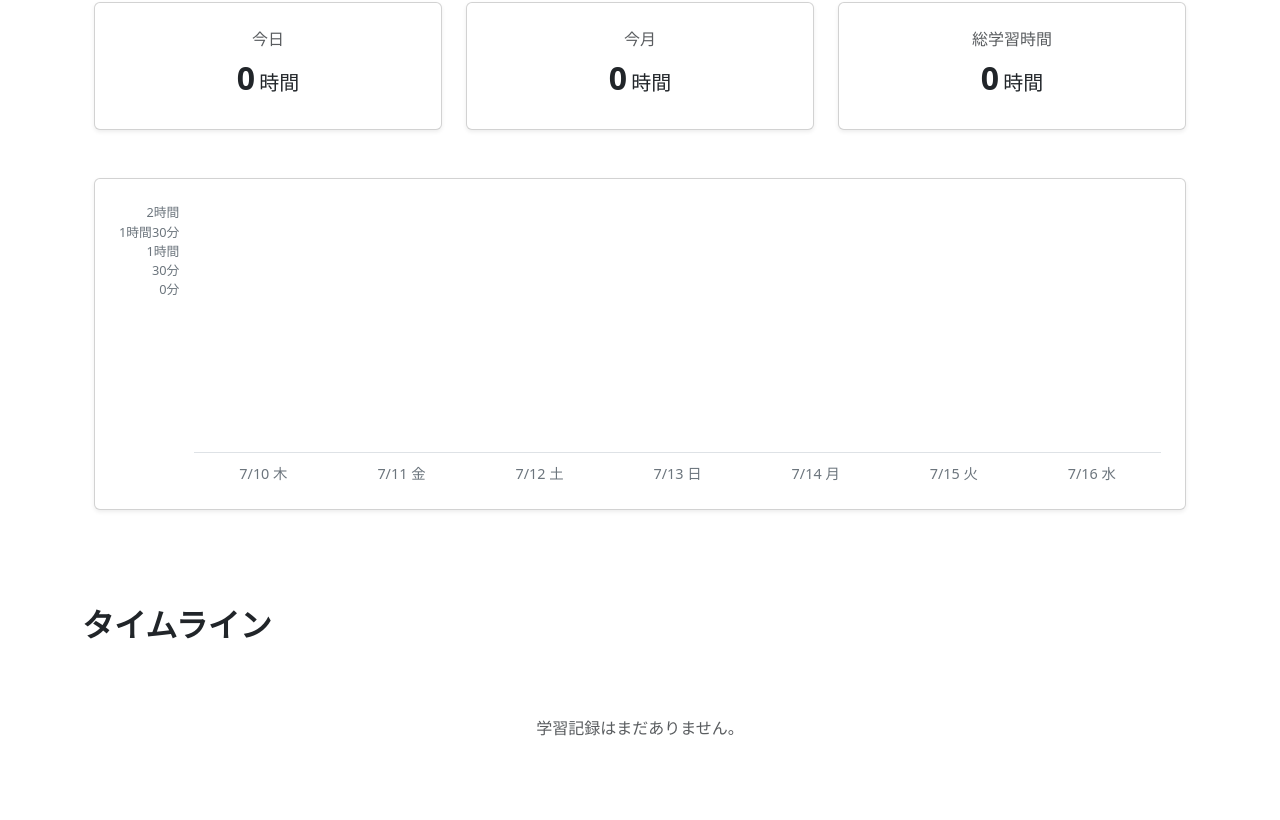
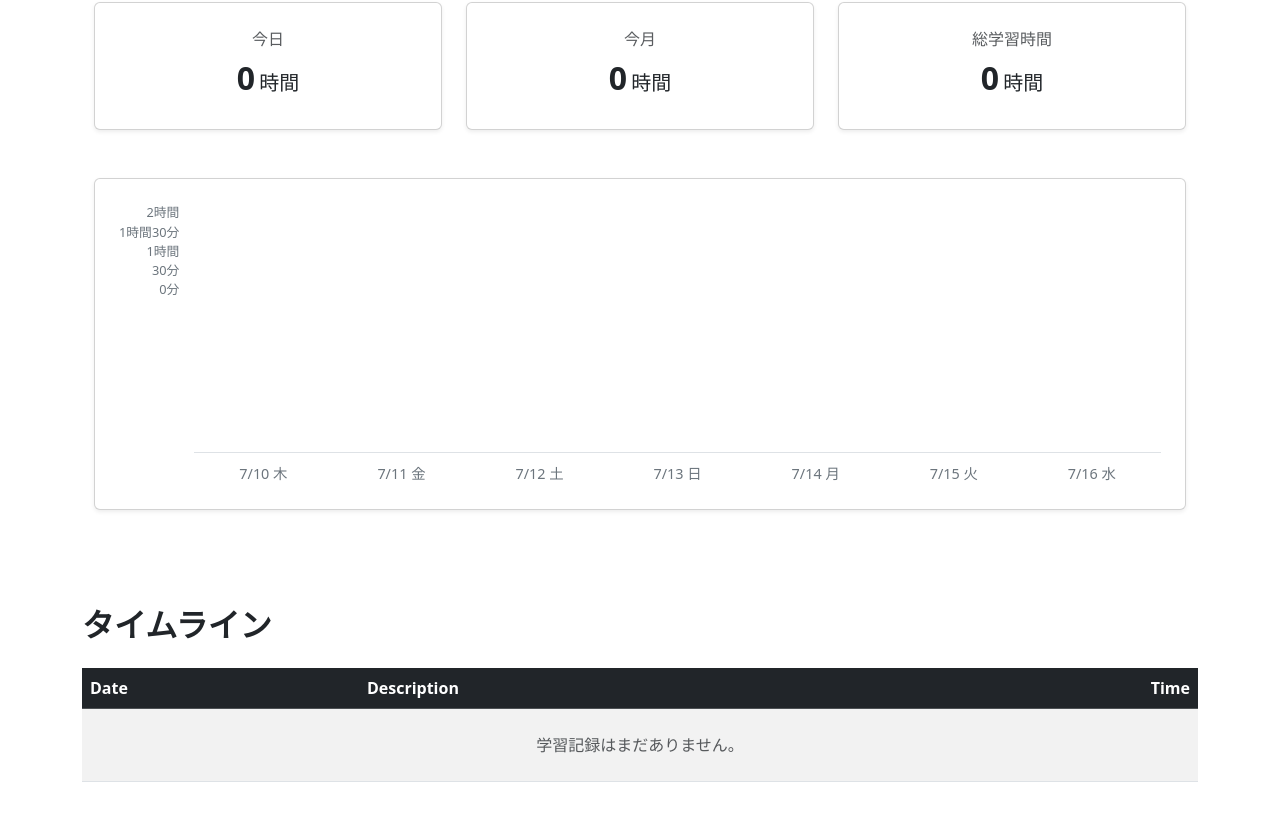
Before and after one commit to motibe-devops-geek202507/MotivationTimer, a React (Vite) app: page /mypage in a window 1280 px wide. Shown: the part 480-1300 px from the top of the page. Built offline with nearby package versions, Linux system fonts and the light colour scheme.

Commit message:
Timelineをfigmaのデザインに修正

```diff
--- a/src/components/Timeline.jsx
+++ b/src/components/Timeline.jsx
@@ -1,86 +1,63 @@
-// Timeline.js
 import React, { useMemo } from 'react';
-import '../assets/Timeline.css'; // 作成したCSSをインポート
 
-// 秒数を「XX分YY秒」形式にフォーマットする
-const formatDuration = (totalSeconds) => {
-  const minutes = Math.floor(totalSeconds / 60);
-  const seconds = totalSeconds % 60;
-  return `${minutes}分${String(seconds).padStart(2, '0')}秒`;
+// 日付文字列を「YYYY/MM/DD」形式にフォーマットする
+const formatDate = (dateString) => {
+  const date = new Date(dateString);
+  const year = date.getFullYear();
+  const month = String(date.getMonth() + 1).padStart(2, '0');
+  const day = String(date.getDate()).padStart(2, '0');
+  return `${year}/${month}/${day}`;
 };
 
-// 日付文字列を「HH:mm」形式にフォーマットする
-const formatTime = (dateString) => {
-  const date = new Date(dateString);
-  return `${String(date.getHours()).padStart(2, '0')}:${String(date.getMinutes()).padStart(2, '0')}`;
+// 秒数を「HH:MM:SS」形式にフォーマットする
+const formatDuration = (totalSeconds) => {
+  const hours = Math.floor(totalSeconds / 3600);
+  const minutes = Math.floor((totalSeconds % 3600) / 60);
+  const seconds = totalSeconds % 60;
+
+  return [hours, minutes, seconds]
+    .map(val => String(val).padStart(2, '0'))
+    .join(':');
 };
 
 const Timeline = ({ logs }) => {
-  // logsを日付ごとにグループ化する
-  // useMemoを使い、logsが変更された時だけ再計算する
-  const groupedLogs = useMemo(() => {
+  // useMemoを使って、logsが変更された時だけソート処理を再実行する
+  const sortedLogs = useMemo(() => {
     if (!logs || logs.length === 0) {
-      return {};
+      return [];
     }
-
-    // 新しい順にソートしてからグループ化する
-    const sortedLogs = [...logs].sort((a, b) => new Date(b.created_at) - new Date(a.created_at));
-
-    return sortedLogs.reduce((acc, log) => {
-      const dateKey = log.created_at.split('T')[0];
-      if (!acc[dateKey]) {
-        acc[dateKey] = [];
-      }
-      acc[dateKey].push(log);
-      return acc;
-    }, {});
+    // 新しい順にソートする
+    return [...logs].sort((a, b) => new Date(b.created_at) - new Date(a.created_at));
   }, [logs]);
 
-  // グループ化されたログがない場合は何も表示しない
-  if (Object.keys(groupedLogs).length === 0) {
-    return (
-        <div className="text-center text-muted p-5">
-            <p>学習記録はまだありません。</p>
-        </div>
-    );
-  }
-
-  // 日付のフォーマット関数
-  const formatDateHeading = (dateKey) => {
-    const date = new Date(dateKey);
-    const dayLabels = ['日', '月', '火', '水', '木', '金', '土'];
-    return `${date.getMonth() + 1}月${date.getDate()}日 (${dayLabels[date.getDay()]})`;
-  };
-
   return (
-    <div className="timeline">
-      {Object.keys(groupedLogs).map(dateKey => (
-        <div key={dateKey}>
-          <h4 className="fw-bold my-4">{formatDateHeading(dateKey)}</h4>
-          {groupedLogs[dateKey].map(log => (
-            <div className="timeline-item" key={log.id}>
-              <div className="timeline-dot"></div>
-              <div className="timeline-content card border-0 shadow-sm">
-                <div className="card-body">
-                  <div className="d-flex justify-content-between align-items-center">
-                    <div>
-                      <h5 className="card-title fw-bold mb-1">{log.description || '学習'}</h5>
-                      <p className="card-text text-muted mb-0">
-                        {formatTime(log.created_at)}
-                      </p>
-                    </div>
-                    <div className="text-end">
-                      <span className="fs-5 fw-bold text-dark">
-                        {formatDuration(log.timer_time)}
-                      </span>
-                    </div>
-                  </div>
-                </div>
-              </div>
-            </div>
-          ))}
-        </div>
-      ))}
+    <div className="table-responsive">
+      <table className="table table-striped table-hover align-middle">
+        <thead className="table-dark">
+          <tr>
+            <th scope="col">Date</th>
+            <th scope="col">Description</th>
+            <th scope="col" className="text-end">Time</th>
+          </tr>
+        </thead>
+        <tbody>
+          {sortedLogs.length > 0 ? (
+            sortedLogs.map(log => (
+              <tr key={log.id}>
+                <td>{formatDate(log.created_at)}</td>
+                <td>{log.description || '学習'}</td>
+                <td className="text-end">{formatDuration(log.timer_time)}</td>
+              </tr>
+            ))
+          ) : (
+            <tr>
+              <td colSpan="3" className="text-center text-muted p-4">
+                学習記録はまだありません。
+              </td>
+            </tr>
+          )}
+        </tbody>
+      </table>
     </div>
   );
 };
```
